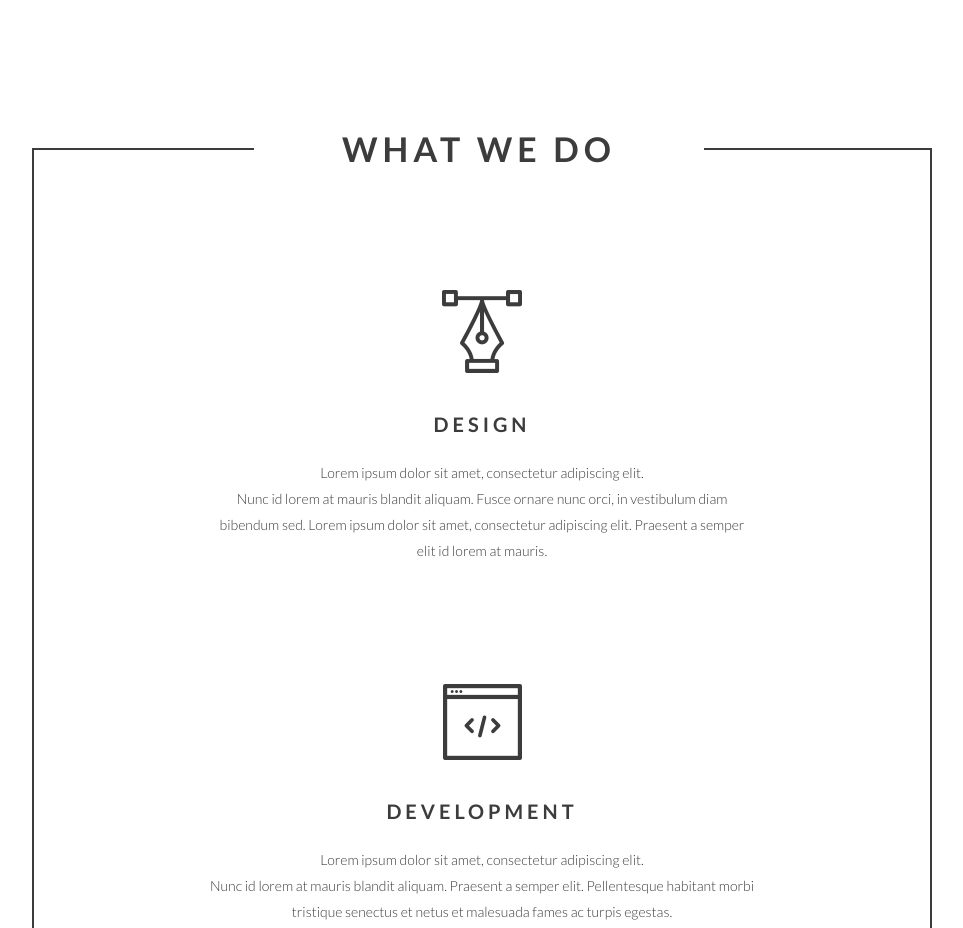
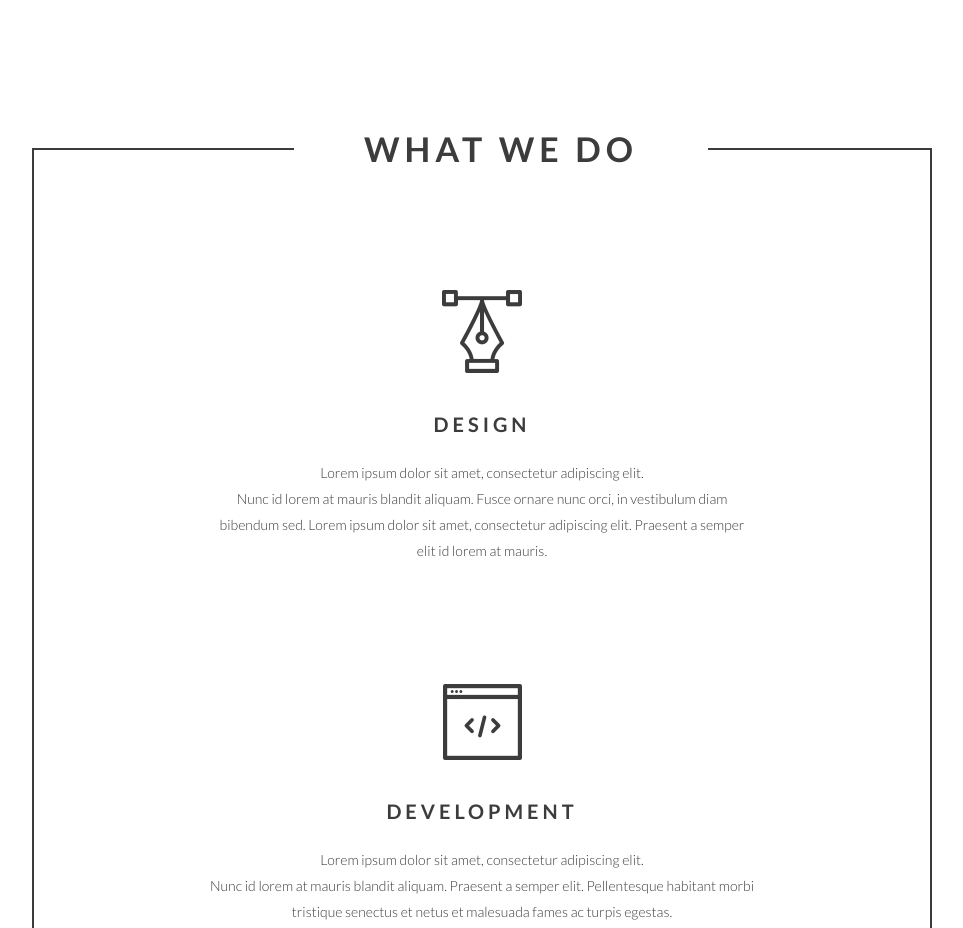
Before and after one commit to dobi01/PSD-to-webpage, a website: page index.html in a window 1280 px wide. Shown: the part 1880-2808 px from the top of the page, without its empty margins (158-1121 px from the left). Drawn offline with Linux system fonts and the light colour scheme.

Commit message:
Add small changes to html & css

```diff
--- a/index.html
+++ b/index.html
@@ -5,10 +5,8 @@
   <meta name="viewport" content="width=device-width, initial-scale=1.0, maximum-scale=1, user-scalable=no">
   <meta http-equiv="X-UA-Compatible" content="ie=edge">
   <title>Document</title>
-  <link rel="stylesheet" href="/libs/reset.css">
-  <link rel="stylesheet" href="/libs/normalize.css">
-  <link rel="stylesheet" href="/libs/bootstrap.min.css">
-  <link rel="stylesheet" href="/css/style.css">
+  <link rel="stylesheet" href="libs/bootstrap.min.css">
+  <link rel="stylesheet" href="css/style.css">
 </head>
 <body>
   <div class="jumbotron">
--- a/sass/style.scss
+++ b/sass/style.scss
@@ -112,8 +112,8 @@ h2 {
     margin: 160px auto;
     position: relative;
     h2 {
-      left: 220px;
-      padding: 0 88px;
+      left: 260px;
+      padding: 0 70px;
     }
     .first {
       margin-top: 140px;
```
Also changed, not shown: css/style.css, css/style.prefixed.css.
